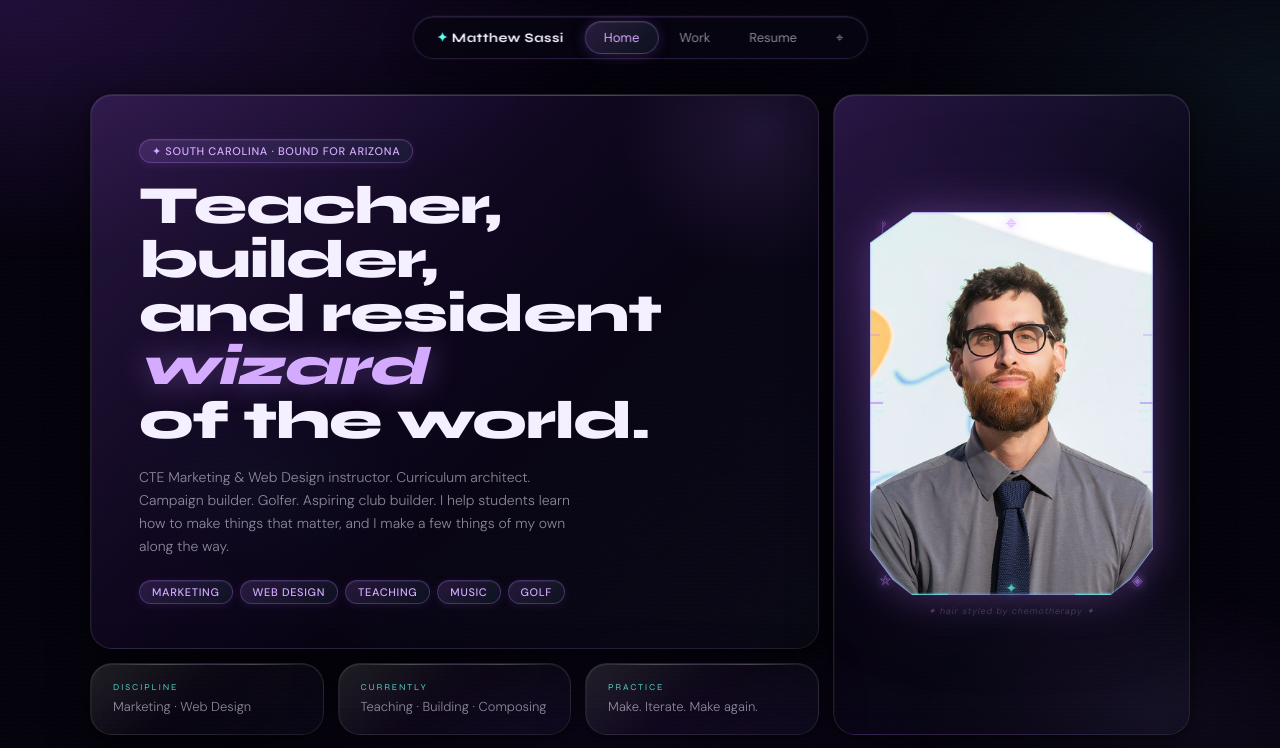
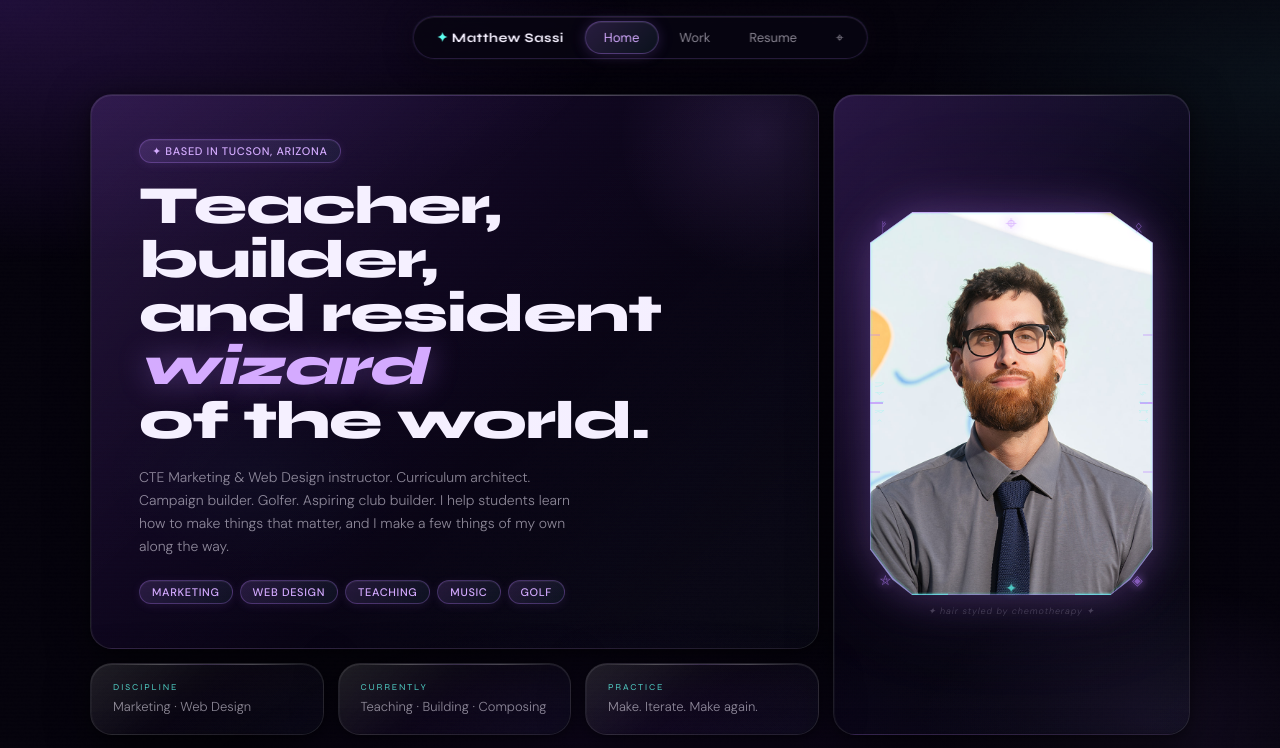
Before and after one commit to WizardFist/Sassi-Portfolio, a plain HTML site: page index.html in a window 1280 px wide. Shown: the top 748 px of the page. Drawn offline with Linux system fonts and the light colour scheme.

Commit message:
Update index.html

```diff
--- a/index.html
+++ b/index.html
@@ -315,7 +315,7 @@ footer{position:relative;z-index:2;padding:18px 44px;display:flex;justify-conten
     <div class="card hero-main">
       <div class="glow-orb"></div>
       <div>
-        <div class="badge">✦ South Carolina · Bound for Arizona</div>
+        <div class="badge">✦ Based in Tucson, Arizona </div>
         <h1 class="hero-title" style="margin-top:16px">Teacher, builder,<br>and resident <em>wizard</em><br>of the world.</h1>
         <p class="hero-sub">CTE Marketing &amp; Web Design instructor. Curriculum architect. Campaign builder. Golfer. Aspiring club builder. I help students learn how to make things that matter, and I make a few things of my own along the way.</p>
       </div>
```
